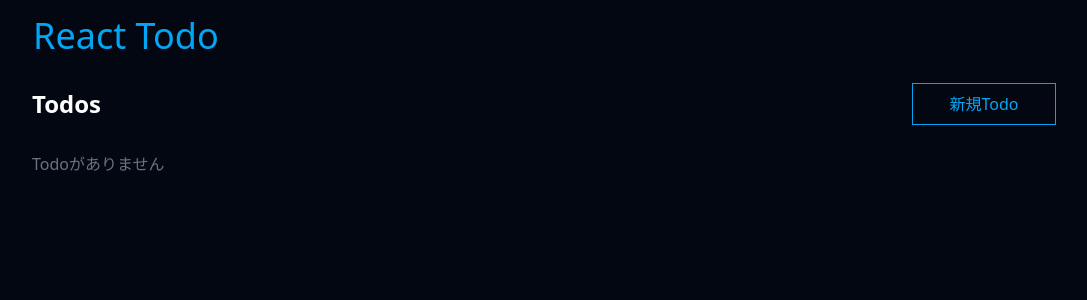
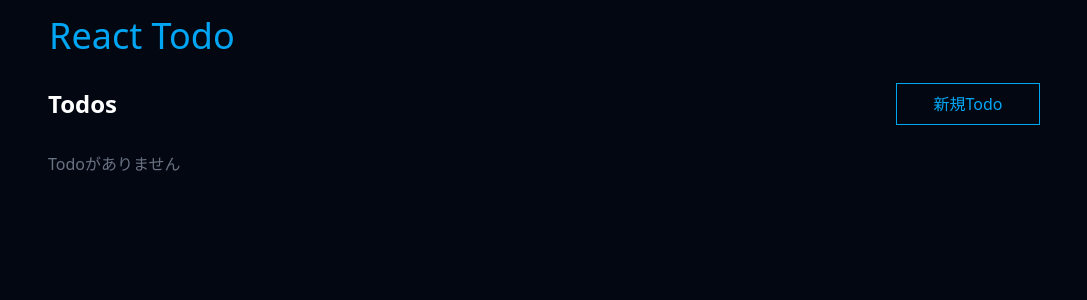
Before and after one commit to FNYukii/ReactTodo, a React (Vite) app: page / in a window 1280 px wide. Shown: the top 300 px of the page, without its empty margins (96-1183 px from the left). Built offline with nearby package versions, Linux system fonts and the light colour scheme.

Commit message:
fix: containerのpx修正

```diff
--- a/src/App.tsx
+++ b/src/App.tsx
@@ -7,7 +7,7 @@
 
 function App() {
   return (
-    <div className="container max-w-[1024px]   mx-auto px-4 sm:px-0">
+    <div className="container max-w-[1024px]   mx-auto px-4">
       <BrowserRouter>
         <Header />
         <Routes>
```
